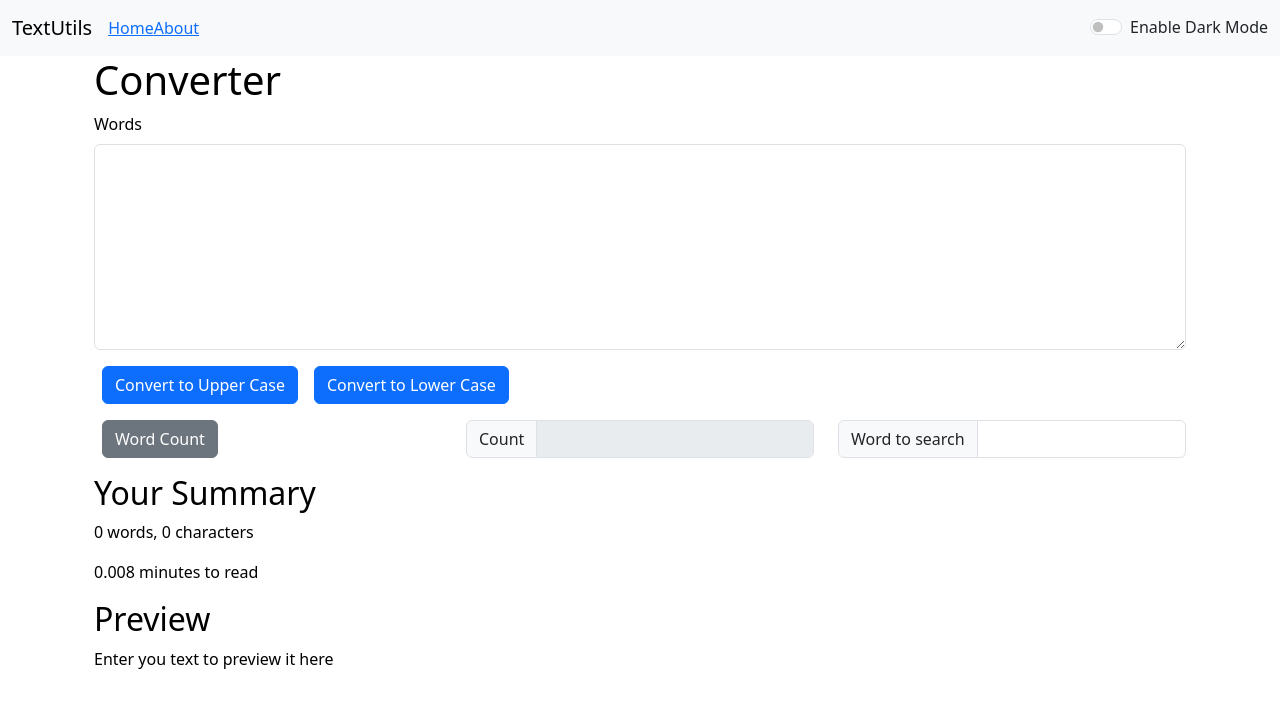
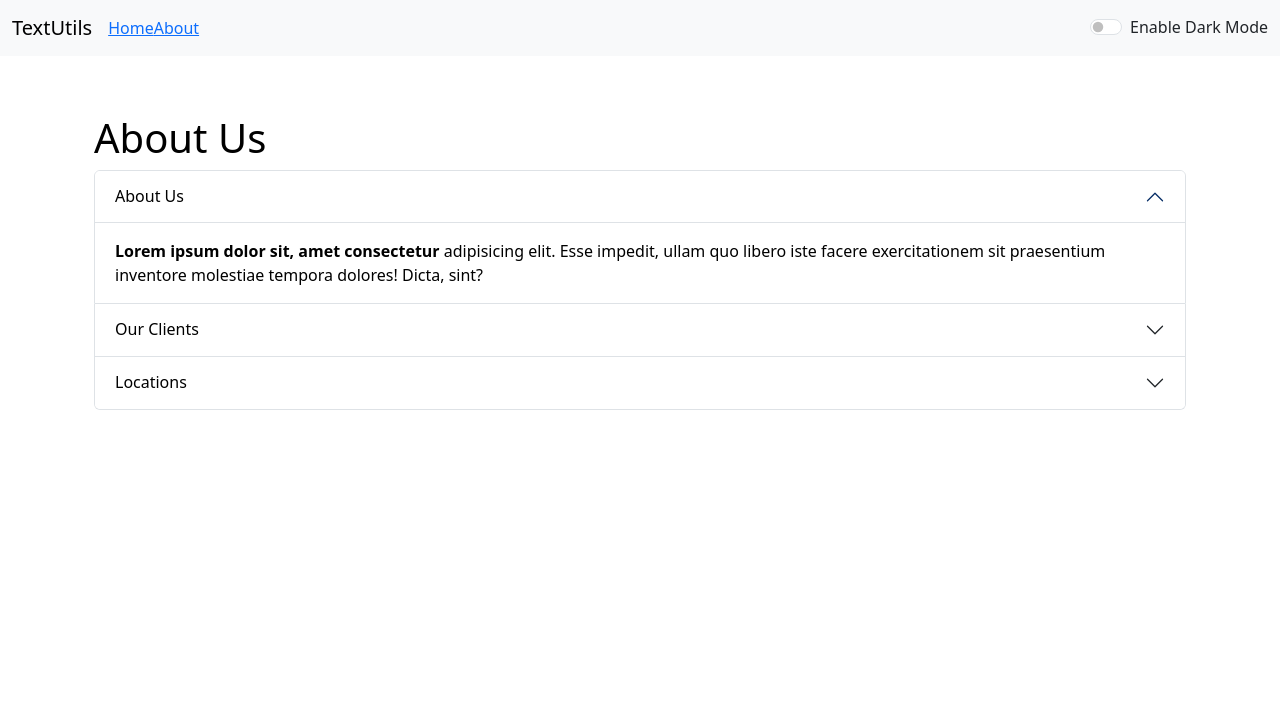
Before and after one commit to kuldeep1972/textutils, a React (Create React App) app: page /about in a window 1280 px wide. Shown: the top 708 px of the page. Built offline with nearby package versions, Linux system fonts and the light colour scheme.

Commit message:
Improving TextUtils

```diff
--- a/package.json
+++ b/package.json
@@ -38,8 +38,5 @@
       "last 1 firefox version",
       "last 1 safari version"
     ]
-  },
-  "devDependencies": {
-    "gh-pages": "^6.0.0"
   }
 }
--- a/src/App.js
+++ b/src/App.js
@@ -3,7 +3,7 @@ import About from "./components/About";
 import Navbar from "./components/Navbar";
 import TextForm from "./components/TextForm";
 import Alert from "./components/Alert";
-// import {BrowserRouter as Router, Routes, Route} from "react-router-dom";
+import {BrowserRouter as Router, Routes, Route} from "react-router-dom";
 
 function App() {
   const[mode, setMode] = useState('light')
@@ -38,23 +38,20 @@ function App() {
 
   return (
     <>
-    {/* <Router>     */}
+    <Router>
       {/* <Navbar title="TextUtils" aboutText="About TextUtils"/> */}
       {/* <Navbar/> */}
       {/* toggleMode function sent as props*/}
       <Navbar title="TextUtils" mode={mode} toggleMode={toggleMode}/>
       <Alert alertMsg={alertMsg}/>
       <div className="container">
-        {/* <Routes> */}
-          {/* <Route exact path="/" element={<TextForm heading="Converter" mode={mode} showAlert={showAlert}/>}/> */}
-            <TextForm heading="Converter" mode={mode} showAlert={showAlert}/>
-          {/* </Route> */}
-          {/* <Route exact path="/about" element={<About />}/> */}
-
-          {/* </Route> */}
-        {/* </Routes>         */}
+        <Routes>
+          <Route exact path="/" element={<TextForm heading="Converter" mode={mode} showAlert={showAlert}/>}/>
+            {/* <TextForm heading="Converter" mode={mode} showAlert={showAlert}/> */}
+          <Route exact path="/about" element={<About mode={mode}/>}/>
+        </Routes>
       </div>
-      {/* </Router> */}
+      </Router>
     </>
   );
 }
--- a/src/components/About.js
+++ b/src/components/About.js
@@ -1,79 +1,84 @@
 import React, { useState } from 'react'
 
-export default function About() {
+export default function About(props) {
 
-  const [myStyle, setMyStyle] = useState({
-    color: 'black',
-    backgroundColor: 'white'
-  })
-  const [btnText, setButtontext] = useState('Enable Dark Mode')
-
-  const toggleMode = () => {
-    if (myStyle.color === 'black') {
-      setMyStyle(
-        {
-          color: 'white',
-          backgroundColor: 'black',
-          border: '0.5px solid white'
-        }
-      )
-      setButtontext('Enable Light Mode')
-    }
-    else {
-      setMyStyle(
-        {
-          color: 'black',
-          backgroundColor: 'white'
-        }
-      )
-      setButtontext('Enable Dark Mode')
-    }
+  let myStyle = {
+    color:(props.mode==='dark')?'white':'black',
+    backgroundColor:(props.mode==='dark')?'#373535':'white'
   }
 
+  // const [myStyle, setMyStyle] = useState({
+  //   color: 'black',
+  //   backgroundColor: 'white'
+  // })
+  // const [btnText, setButtontext] = useState('Enable Dark Mode')
+
+  // const toggleMode = () => {
+  //   if (myStyle.color === 'black') {
+  //     setMyStyle(
+  //       {
+  //         color: 'white',
+  //         backgroundColor: 'black',
+  //         border: '0.5px solid white'
+  //       }
+  //     )
+  //     setButtontext('Enable Light Mode')
+  //   }
+  //   else {
+  //     setMyStyle(
+  //       {
+  //         color: 'black',
+  //         backgroundColor: 'white'
+  //       }
+  //     )
+  //     setButtontext('Enable Dark Mode')
+  //   }
+  // }
+
   return (
-    <div className="container" style={myStyle}>
-      <h1 className='my-2'>About Us</h1>
+    <div className="container">
+      <h1 className='my-2' style={{color:(props.mode==='dark')?'white':'black'}}>About Us</h1>
       <div className="accordion" id="accordionExample">
         <div className="accordion-item " style={myStyle}>
           <h2 className="accordion-header">
             <button className="accordion-button" style={myStyle} type="button" data-bs-toggle="collapse" data-bs-target="#collapseOne" aria-expanded="true" aria-controls="collapseOne">
-              Accordion Item #1
+              About Us
             </button>
           </h2>
           <div id="collapseOne" className="accordion-collapse collapse show" data-bs-parent="#accordionExample">
             <div className="accordion-body">
-              <strong>This is the first item's accordion body.</strong> It is shown by default, until the collapse plugin adds the appropriate classNamees that we use to style each element. These classNamees control the overall appearance, as well as the showing and hiding via CSS transitions. You can modify any of this with custom CSS or overriding our default variables. It's also worth noting that just about any HTML can go within the <code>.accordion-body</code>, though the transition does limit overflow.
+              <strong>Lorem ipsum dolor sit, amet consectetur</strong> adipisicing elit. Esse impedit, ullam quo libero iste facere exercitationem sit praesentium inventore molestiae tempora dolores! Dicta, sint?
             </div>
           </div>
         </div>
         <div className="accordion-item" style={myStyle}>
           <h2 className="accordion-header">
             <button className="accordion-button collapsed" style={myStyle} type="button" data-bs-toggle="collapse" data-bs-target="#collapseTwo" aria-expanded="false" aria-controls="collapseTwo">
-              Accordion Item #2
+              Our Clients
             </button>
           </h2>
           <div id="collapseTwo" className="accordion-collapse collapse" data-bs-parent="#accordionExample">
             <div className="accordion-body">
-              <strong>This is the second item's accordion body.</strong> It is hidden by default, until the collapse plugin adds the appropriate classNamees that we use to style each element. These classNamees control the overall appearance, as well as the showing and hiding via CSS transitions. You can modify any of this with custom CSS or overriding our default variables. It's also worth noting that just about any HTML can go within the <code>.accordion-body</code>, though the transition does limit overflow.
+              <strong>This is the second item's accordion body.</strong> It is hidden by default, until the collapse plugin adds the appropriate classNamees that we use to style each element. These classNamees control the overall appearance, as well as the showing and hiding via CSS transitions. Y though the transition does limit overflow.
             </div>
           </div>
         </div>
         <div className="accordion-item" style={myStyle}>
           <h2 className="accordion-header">
             <button className="accordion-button collapsed" style={myStyle} type="button" data-bs-toggle="collapse" data-bs-target="#collapseThree" aria-expanded="false" aria-controls="collapseThree">
-              Accordion Item #3
+              Locations
             </button>
           </h2>
           <div id="collapseThree" className="accordion-collapse collapse" data-bs-parent="#accordionExample">
             <div className="accordion-body">
-              <strong>This is the third item's accordion body.</strong> It is hidden by default, until the collapse plugin adds the appropriate classNamees that we use to style each element. These classNamees control the overall appearance, as well as the showing and hiding via CSS transitions. You can modify any of this with custom CSS or overriding our default variables. It's also worth noting that just about any HTML can go within the <code>.accordion-body</code>, though the transition does limit overflow.
+              <strong>This is the third item's accordion body.</strong> It is hidden by default, until the collapse plugin adds the appropriate classNamees th go within the , though the transition does limit overflow.
             </div>
           </div>
         </div>
       </div>
-      <div className="container my-2">
+      {/* <div className="container my-2">
         <div className="btn btn-primary" onClick={toggleMode}>{btnText}</div>
-      </div>
+      </div> */}
     </div>
   )
 }
--- a/src/components/Alert.js
+++ b/src/components/Alert.js
@@ -8,9 +8,11 @@ export default function Alert(props) {
   }
 
   return (
-    props.alertMsg && <div className={`alert alert-${props.alertMsg.type} alert-dismissible fade show`} role="alert">
+    <div style={{height:'50px'}}>
+    {props.alertMsg && <div className={`alert alert-${props.alertMsg.type} alert-dismissible fade show`} role="alert">
       <strong>{capitalize(props.alertMsg.type)}</strong>  : {props.alertMsg.msg}
       <button type="button" className="btn-close" data-bs-dismiss="alert" aria-label="Close"></button>
-  </div>
+     </div>}
+    </div>
   )
 }
--- a/src/components/Navbar.js
+++ b/src/components/Navbar.js
@@ -1,23 +1,23 @@
 import React from 'react'
 import PropTypes from 'prop-types'
-// import { Link } from 'react-router-dom'
+import { Link } from 'react-router-dom'
 
 
 export default function Navbar(props) {
   return (
     <nav className="navbar navbar-expand-lg bg-body-tertiary" data-bs-theme={props.mode}>
       <div className="container-fluid">
-        <a className="navbar-brand" href="#">{props.title}</a>
+        <Link className="navbar-brand" to="/">{props.title}</Link>
         <button className="navbar-toggler" type="button" data-bs-toggle="collapse" data-bs-target="#navbarSupportedContent" aria-controls="navbarSupportedContent" aria-expanded="false" aria-label="Toggle navigation">
           <span className="navbar-toggler-icon"></span>
         </button>
         <div className="collapse navbar-collapse" id="navbarSupportedContent">
           <ul className="navbar-nav me-auto mb-2 mb-lg-0">
             <li className="nav-item">
-              <a className="nav-Link active" aria-current="page" href="#">Home</a>
+              <Link className="nav-Link active" aria-current="page" to="/">Home</Link>
             </li>
             <li className="nav-item">
-              <a className="nav-Link" href="#">{props.aboutText}</a>
+              <Link className="nav-Link" to="/about">{props.aboutText}</Link>
             </li>
           </ul>
           <div className={`form-check form-switch text-${(props.mode==='light')?'dark':'light'}`}>
--- a/src/components/TextForm.js
+++ b/src/components/TextForm.js
@@ -4,7 +4,6 @@ export default function TextForm(props) {
 
   const handleOnChange = (e) => {
     setText(e.target.value)
-
   }
 
   const handleUpClick = () => {
@@ -44,11 +43,11 @@ export default function TextForm(props) {
           <label htmlFor="myBox" className="form-label">Words</label>
           <textarea className="form-control" id="myBox" rows="8" value={text} onChange={handleOnChange} style={{backgroundColor:(props.mode==='light')?'white':'grey',color:(props.mode==='light')?'black':'white'}}/>
         </div>
-        <button type="button" className="btn btn-primary mx-2" onClick={handleUpClick}>Convert to Upper Case</button>
-        <button type="button" className="btn btn-primary mx-2" onClick={handleLowClick}>Convert to Lower Case</button>
+        <button type="button" className="btn btn-primary mx-2 my-1" onClick={handleUpClick}>Convert to Upper Case</button>
+        <button type="button" className="btn btn-primary mx-2 my-1" onClick={handleLowClick}>Convert to Lower Case</button>
         <div className="wordCount my-3 row">
           <div className="col">
-            <button type="button" className="btn btn-secondary mx-2" onClick={handleWordCount}>Word Count</button>
+            <button type="button" className="btn btn-secondary mx-2 my-1" onClick={handleWordCount}>Word Count</button>
           </div>
           <div className="col">
             <div className="input-group col">
@@ -64,8 +63,8 @@ export default function TextForm(props) {
         </div>
         <div className="container my-3" style={{color:(props.mode==='light')?'black':'white'}}>
           <h2>Your Summary</h2>
-          <p>{text.split(" ").length - 1} words, {text.length} characters</p>
-          <p>{text.split(" ").length * 0.008} minutes to read</p>
+          <p>{text.split(" ").filter((element)=>{return element.length!==0}).length} words, {text.length} characters</p>
+          <p>{text.split(" ").filter((element)=>{return element.length!==0}).length * 0.008} minutes to read</p>
           <h2>Preview</h2>
           <p>{text.length>0?text:'Enter you text to preview it here'}</p>
         </div>
```
Also changed, not shown: 1 other file (tests, documents, lock files or other folders).
